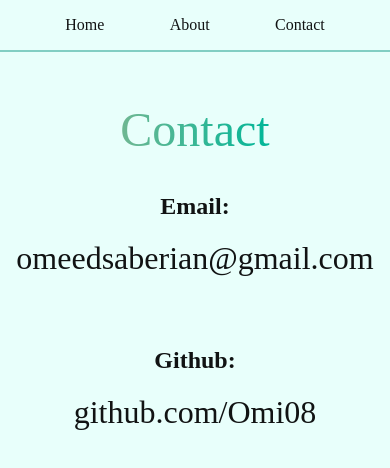
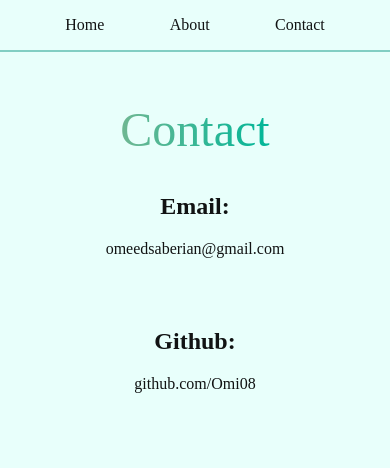
Before and after one commit to Omi08/Omi08.github.io, a plain HTML site: page contact/index.html in a window 390 px wide. Drawn offline with Linux system fonts and the light colour scheme; a web font is replaced by a local one.

Commit message:
Fix bugs

```diff
--- a/style.css
+++ b/style.css
@@ -147,7 +147,7 @@ a.button:hover {
 }
 
 .contact-link {
-	font-size: 2em;
+	font-size: clamp(1em, 3vw, 2em);
 	font-weight: 400;
 	margin-bottom: 50px;
 }
```
